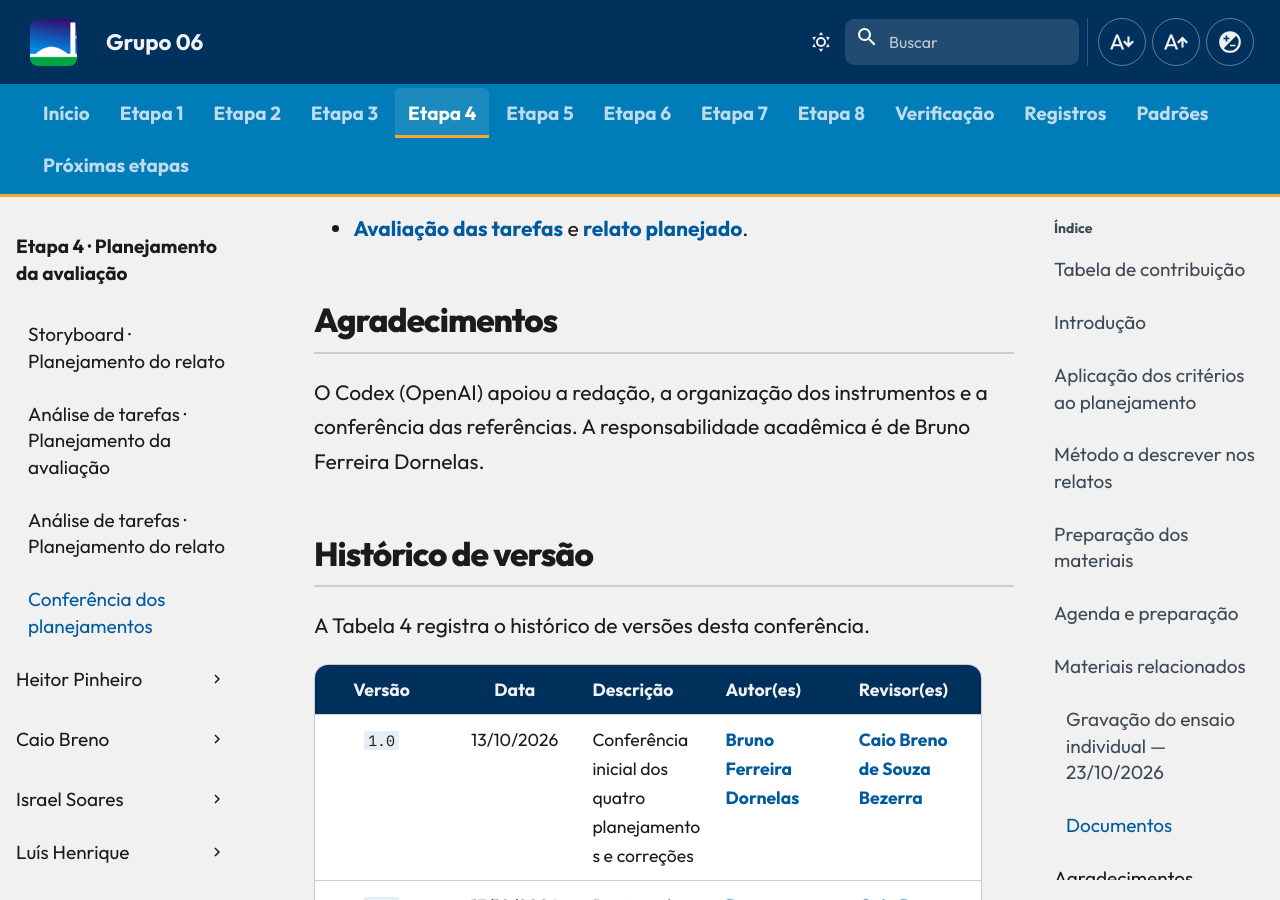
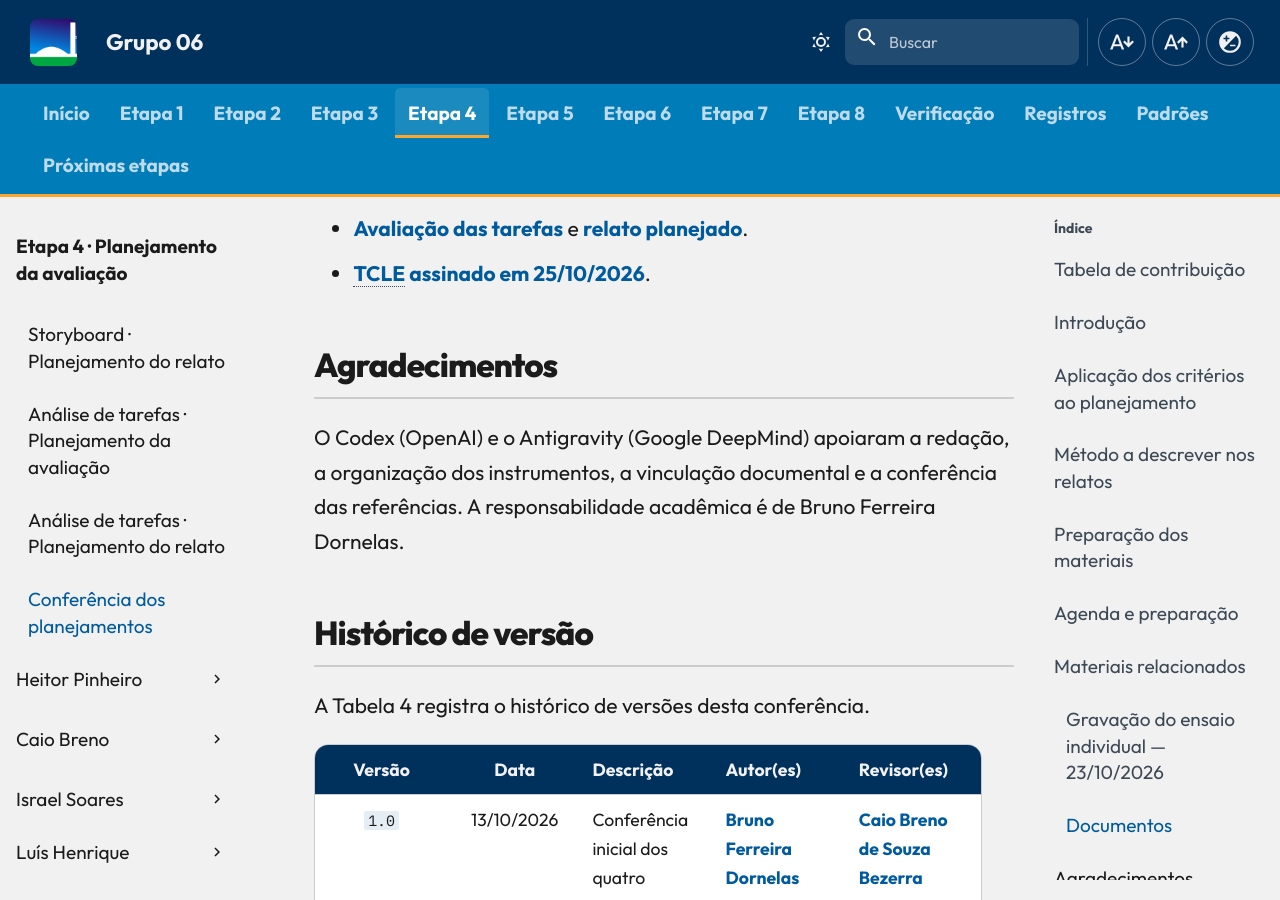
Before and after one commit to Interacao-Humano-Computador/2026.2-Grupo06, an MkDocs documentation site: the page built from docs/entrega-4/individual/bruno/conferencia-planejamentos.md, in a window 1280 px wide and 900 px high, scrolled down 6077 px. Built offline with MkDocs 1.6.1 and Material for MkDocs 9.7.7, drawn with Linux system fonts in a browser that asks for light colours; comment, search, counter and statistics services are not loaded; some of the changed text lies outside the part shown.

Commit message:
docs: adiciona tcle

```diff
--- a/docs/entrega-4/individual/bruno/conferencia-planejamentos.md
+++ b/docs/entrega-4/individual/bruno/conferencia-planejamentos.md
@@ -30,7 +30,7 @@ A Tabela 2 apresenta o mapa documental. A existência de uma seção não compro
 | Tarefas | Diagramas HTA e CTT, com descrições equivalentes; correspondência QD01–QD08; CT01–CT06 registradas no relato, com ambiguidade de ordem em CT05 |
 | Perfil e recrutamento | Convite voluntário em rede acadêmica/comunitária; P01 relata experiência prévia de envio de sugestões; custo previsto zero (`R$ 0,00`) |
 | Cronograma | Janelas previstas em `23/10` (`19h00–19h50`, piloto) e `24/10/2026` (`19h00–19h40` e `19h45–20h35`, Google Meet ou sala privada); entrevistas presenciais gravadas em `24/10` (`10min50s` e `8min09s`) |
-| Ética | Minutas específicas de TCLE incorporadas nos dois planos com desistência livre, anonimato (`P01`) e autorização prévia de áudio/vídeo; via assinada mantida em privado |
+| Ética | Minutas específicas de TCLE incorporadas nos dois planos com desistência livre, anonimato (`P01`) e autorização prévia de áudio/vídeo; [TCLE assinado em 25/10/2026](../../../assets/docs/tcle/tcle-bruno-etapa4-assinado.pdf) vinculado ao recorte |
 | Preparação e piloto | Definição e protocolo de piloto com participante distinto documentados (p. 307–308); na prática ocorreu ensaio individual em `23/10`, sem ajustes e excluído dos resultados |
 | Relatos | Sete componentes; critérios de interpretação, matrizes de respostas do avaliador e registros de achados |
 
@@ -90,10 +90,11 @@ O [vídeo do ensaio individual](https://www.youtube.com/watch?v=qCNNY5LH0EQ) foi
 - [Storyboard](storyboard.md) e [análise de tarefas](analise-tarefas.md).
 - [Avaliação do storyboard](planejamento-avaliacao-storyboard.md) e [relato planejado](planejamento-relato-storyboard.md).
 - [Avaliação das tarefas](planejamento-avaliacao-analise-tarefas.md) e [relato planejado](planejamento-relato-analise-tarefas.md).
+- [TCLE assinado em 25/10/2026](../../../assets/docs/tcle/tcle-bruno-etapa4-assinado.pdf).
 
 ## Agradecimentos
 
-O Codex (OpenAI) apoiou a redação, a organização dos instrumentos e a conferência das referências. A responsabilidade acadêmica é de Bruno Ferreira Dornelas.
+O Codex (OpenAI) e o Antigravity (Google DeepMind) apoiaram a redação, a organização dos instrumentos, a vinculação documental e a conferência das referências. A responsabilidade acadêmica é de Bruno Ferreira Dornelas.
 
 ## Histórico de versão
 
@@ -110,6 +111,7 @@ A Tabela 4 registra o histórico de versões desta conferência.
 | `1.6` | 24/10/2026 | Alinhamento da preparação ao storyboard manual | [Bruno Ferreira Dornelas](https://github.com/brunnf) | [Caio Breno de Souza Bezerra](https://github.com/CaioBezerra-Dev) |
 | `2.0` | 24/10/2026 | Revisão de objetivos, roteiro, participante P01 e agenda | [Bruno Ferreira Dornelas](https://github.com/brunnf) | [Caio Breno de Souza Bezerra](https://github.com/CaioBezerra-Dev) |
 | `2.1` | 25/11/2026 | Consolidação das janelas horárias e locais previstos, recrutamento, protocolo do piloto e minutas de TCLE | [Bruno Ferreira Dornelas](https://github.com/brunnf) | [Caio Breno de Souza Bezerra](https://github.com/CaioBezerra-Dev) |
+| `2.2` | 26/11/2026 | Vincula o PDF do TCLE assinado em 25/10/2026 aos documentos do recorte | [Bruno Ferreira Dornelas](https://github.com/brunnf) | [Caio Breno de Souza Bezerra](https://github.com/CaioBezerra-Dev) |
 
 <p class="caption">Tabela 4 — Histórico de versão.</p>
 <p class="source">Fonte: elaboração do projeto (2026).</p>
```
Also changed, not shown: other parts of docs/entrega-4/individual/bruno/conferencia-planejamentos.md (+1 -1 lines), docs/entrega-4/individual/bruno.md (+2 -0 lines), docs/entrega-4/individual/bruno/planejamento-avaliacao-analise-tarefas.md (+3 -2 lines), docs/entrega-4/individual/bruno/planejamento-avaliacao-storyboard.md (+3 -2 lines), docs/entrega-5/individual/bruno/relato-analise-tarefas.md (+3 -2 lines), docs/entrega-5/individual/bruno/relato-storyboard.md (+3 -2 lines), 1 other file.
